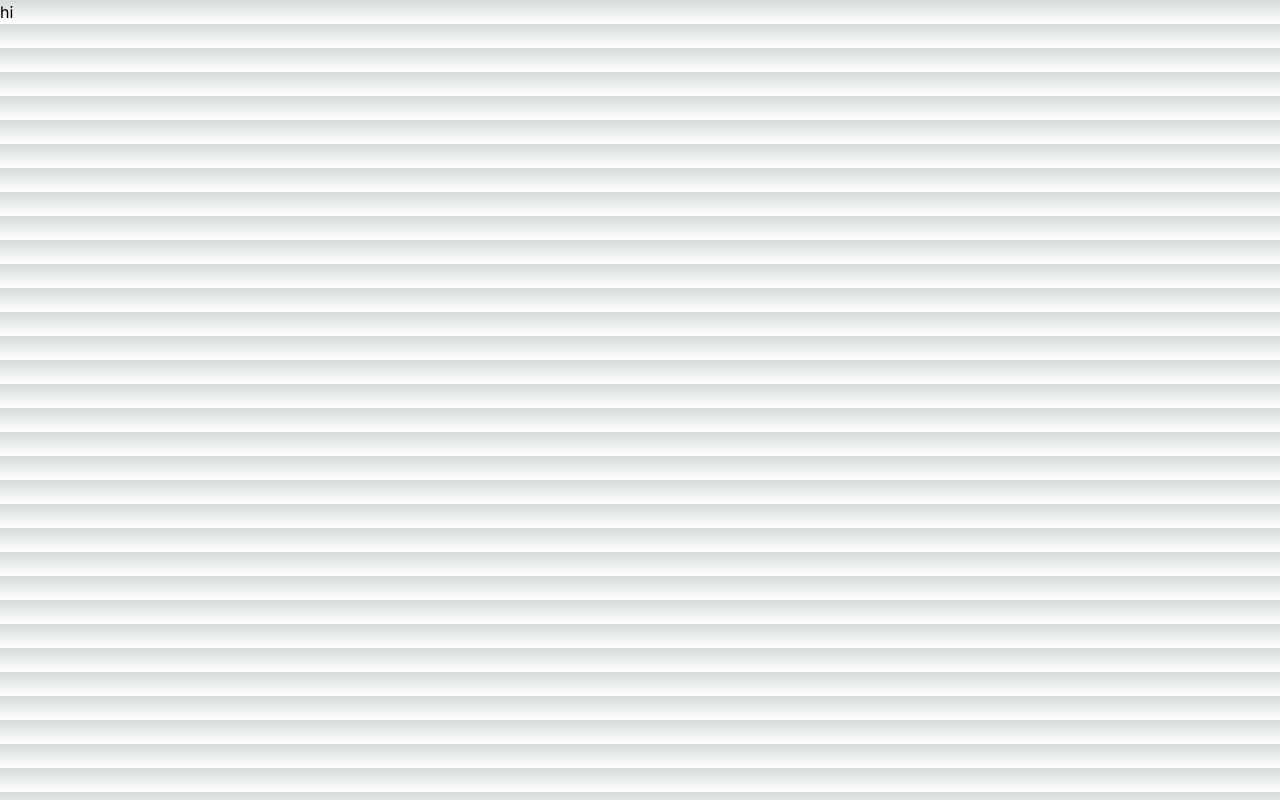
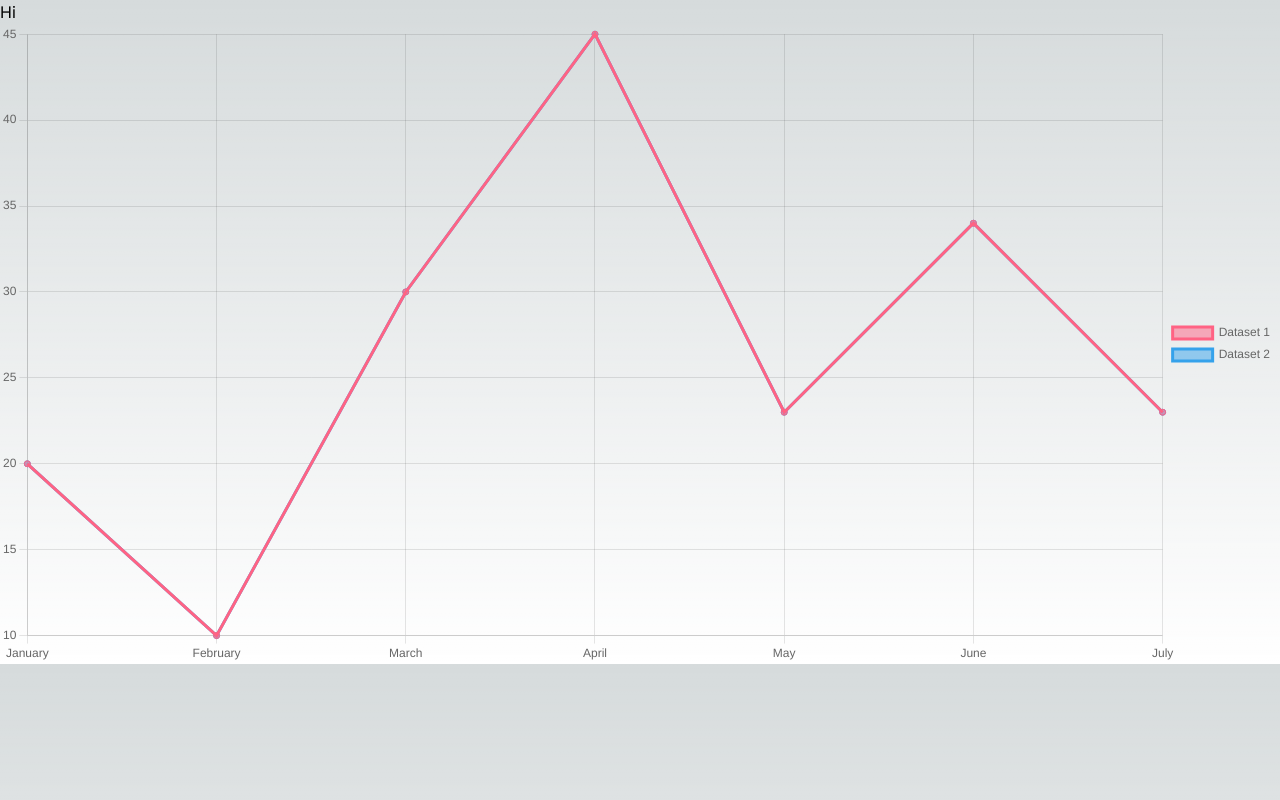
Before and after one commit to cfghk23/Team-5, a Next.js app in the folder frontEnd/my-app/: page / in a window 1280 px wide. Built offline with nearby package versions, Linux system fonts and the light colour scheme.

Commit message:
add PerformanceChart (with hardcoded data)

```diff
--- a/frontEnd/my-app/jsconfig.json
+++ b/frontEnd/my-app/jsconfig.json
@@ -1,7 +1,7 @@
 {
   "compilerOptions": {
     "paths": {
-      "@/*": ["./frontEnd/my-app/src/*"]
+      "@/*": ["./src/*"]
     }
   }
 }
--- a/frontEnd/my-app/package.json
+++ b/frontEnd/my-app/package.json
@@ -9,14 +9,17 @@
     "lint": "next lint"
   },
   "dependencies": {
+    "@faker-js/faker": "^8.1.0",
     "@radix-ui/react-navigation-menu": "^1.1.4",
     "@radix-ui/react-slot": "^1.0.2",
+    "chart.js": "^4.4.0",
     "class-variance-authority": "^0.7.0",
     "clsx": "^2.0.0",
     "date-fns": "^2.30.0",
     "lucide-react": "^0.284.0",
     "next": "13.5.4",
     "react": "^18",
+    "react-chartjs-2": "^5.2.0",
     "react-day-picker": "^8.8.2",
     "react-dom": "^18",
     "tailwind-merge": "^1.14.0",
--- a/frontEnd/my-app/src/app/page.js
+++ b/frontEnd/my-app/src/app/page.js
@@ -1,5 +1,11 @@
-import Image from 'next/image'
+"use client"
+
+import PerformanceChart from "@/components/PerformanceChart";
+
 
 export default function Home() {
-  return <h1>hi</h1>
+  return (<>
+    <h1>Hi</h1>
+    <PerformanceChart/>
+  </>);
 }
--- /dev/null
+++ b/frontEnd/my-app/src/components/PerformanceChart.jsx
@@ -0,0 +1,62 @@
+"use client";
+import {
+  CategoryScale,
+  Chart as ChartJS,
+  Legend,
+  LineElement,
+  LinearScale,
+  PointElement,
+  Title,
+  Tooltip,
+} from 'chart.js';
+import { Line } from 'react-chartjs-2';
+
+ChartJS.register(
+  CategoryScale,
+  LinearScale,
+  PointElement,
+  LineElement,
+  Title,
+  Tooltip,
+  Legend
+);
+
+export const options = {
+  responsive: true,
+  plugins: {
+    legend: {
+      position: 'right',
+    },
+    title: {
+      display: false,
+      text: 'Student Performance Trend',
+    },
+  },
+};
+
+const labels = ['January', 'February', 'March', 'April', 'May', 'June', 'July'];
+
+export const data = {
+  labels,
+  datasets: [
+    {
+      label: 'Dataset 1',
+      data: [20, 10, 30, 45, 23, 34, 23],
+      borderColor: 'rgb(255, 99, 132)',
+      backgroundColor: 'rgba(255, 99, 132, 0.5)',
+    },
+    {
+      label: 'Dataset 2',
+      data: [20, 10, 30, 45, 23, 34, 23],
+      borderColor: 'rgb(53, 162, 235)',
+      backgroundColor: 'rgba(53, 162, 235, 0.5)',
+    },
+  ],
+};
+
+const PerformanceChart = () => {
+  return <Line data={data} options={options}/>;
+};
+
+export default PerformanceChart
+;
```
Also changed, not shown: frontEnd/my-app/src/components/Navbar.jsx (deleted), 1 other file (tests, documents, lock files or other folders).
